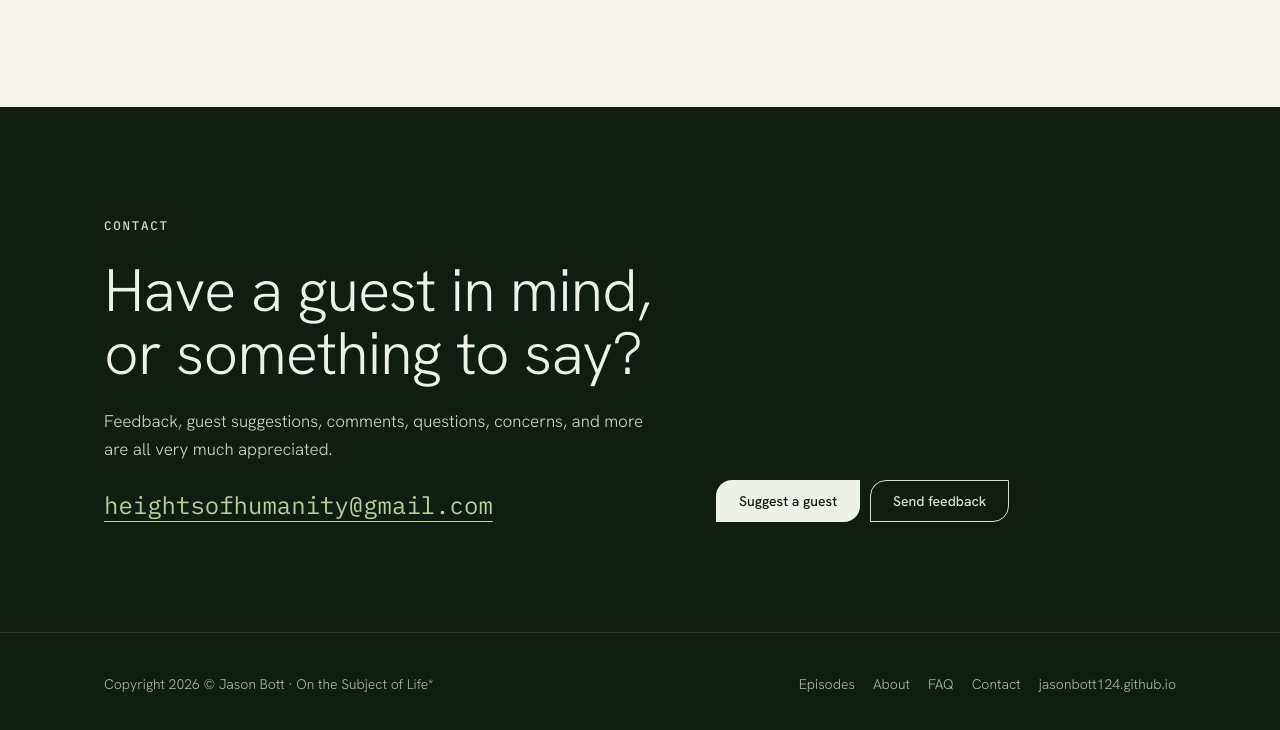
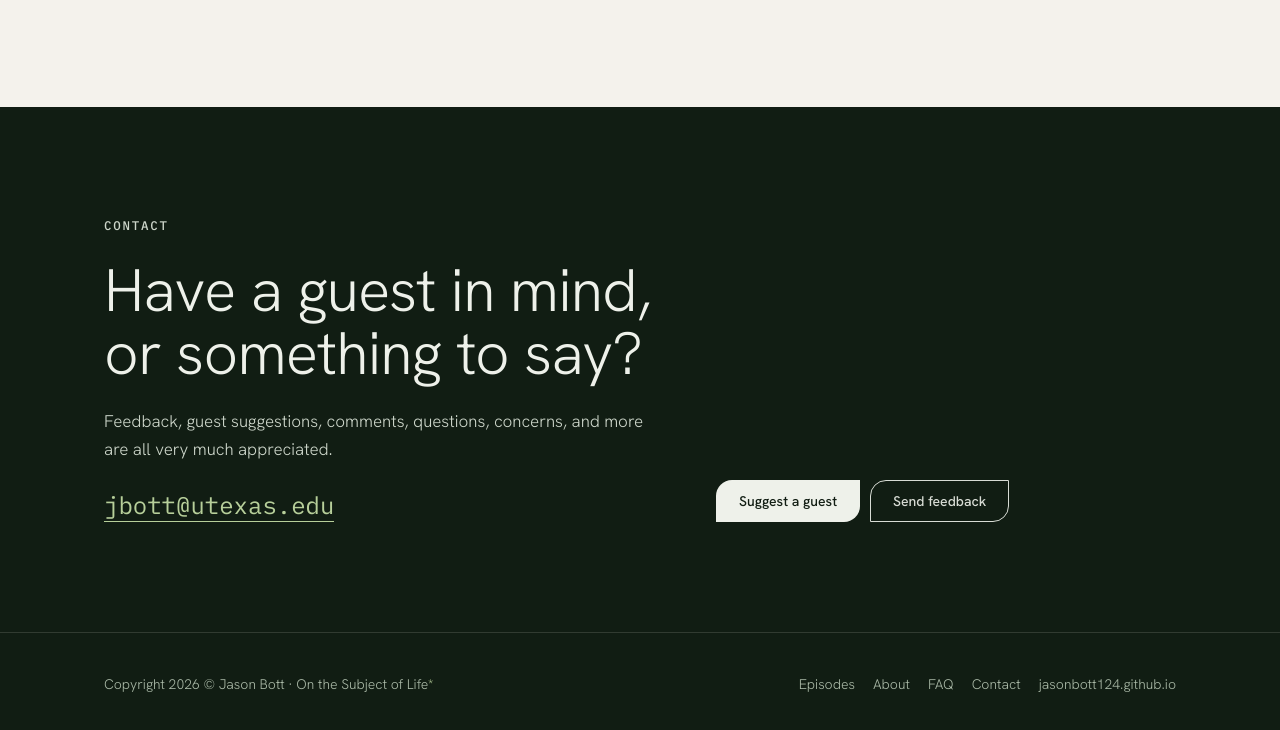
Before and after one commit to jasonbott124/on-the-subject-of-life, a plain HTML site: page index.html in a window 1280 px wide. Shown: the part 8823-9553 px from the top of the page. Drawn offline with Linux system fonts and the light colour scheme.

Commit message:
Change outreach email to jbott@utexas.edu
Co-Authored-By: Claude Opus 5.5 <noreply@anthropic.com>
Claude-Session: https://claude.ai/code/session_01MHzkrjSsrXfqdyyJXMZsct

```diff
--- a/index.html
+++ b/index.html
@@ -190,8 +190,8 @@
       <details open><summary>Where can I find the podcast?</summary><p>On YouTube, Spotify, Apple Podcasts, Amazon Music and most other podcast apps. See <a href="#listen">Listen &amp; watch</a> for the full list.</p></details>
       <details><summary>What format can I expect?</summary><p>Long-form conversations, usually one to two and a half hours, released in both audio and video.</p></details>
       <details><summary>Where can I find past episodes?</summary><p>Every episode is in the <a href="#episodes">Episodes</a> section above. Filter by topic or search for a guest.</p></details>
-      <details><summary>How do I recommend a guest?</summary><p>Send a note to <a href="mailto:heightsofhumanity@gmail.com?subject=Guest%20recommendation">heightsofhumanity@gmail.com</a> with who they are and why they'd make a great conversation.</p></details>
-      <details><summary>Where can I send feedback?</summary><p>Constructive feedback and criticism are always welcome at <a href="mailto:heightsofhumanity@gmail.com?subject=Feedback">heightsofhumanity@gmail.com</a>. Nonconstructive feedback, threats, or hateful speech won't be reviewed.</p></details>
+      <details><summary>How do I recommend a guest?</summary><p>Send a note to <a href="mailto:jbott@utexas.edu?subject=Guest%20recommendation">jbott@utexas.edu</a> with who they are and why they'd make a great conversation.</p></details>
+      <details><summary>Where can I send feedback?</summary><p>Constructive feedback and criticism are always welcome at <a href="mailto:jbott@utexas.edu?subject=Feedback">jbott@utexas.edu</a>. Nonconstructive feedback, threats, or hateful speech won't be reviewed.</p></details>
     </div>
   </div>
 </section>
@@ -203,11 +203,11 @@
       <p class="kicker">Contact</p>
       <h2>Have a guest in mind, or something to say?</h2>
       <p>Feedback, guest suggestions, comments, questions, concerns, and more are all very much appreciated.</p>
-      <a class="mail" href="mailto:heightsofhumanity@gmail.com">heightsofhumanity@gmail.com</a>
+      <a class="mail" href="mailto:jbott@utexas.edu">jbott@utexas.edu</a>
     </div>
     <div class="btns">
-      <a class="btn" href="mailto:heightsofhumanity@gmail.com?subject=Guest%20recommendation&body=Guest%20name%3A%0AWhat%20they%20work%20on%3A%0AWhy%20they'd%20be%20a%20great%20conversation%3A%0ALinks%3A">Suggest a guest</a>
-      <a class="btn ghost" href="mailto:heightsofhumanity@gmail.com?subject=Feedback">Send feedback</a>
+      <a class="btn" href="mailto:jbott@utexas.edu?subject=Guest%20recommendation&body=Guest%20name%3A%0AWhat%20they%20work%20on%3A%0AWhy%20they'd%20be%20a%20great%20conversation%3A%0ALinks%3A">Suggest a guest</a>
+      <a class="btn ghost" href="mailto:jbott@utexas.edu?subject=Feedback">Send feedback</a>
     </div>
   </div>
 </section>
```
